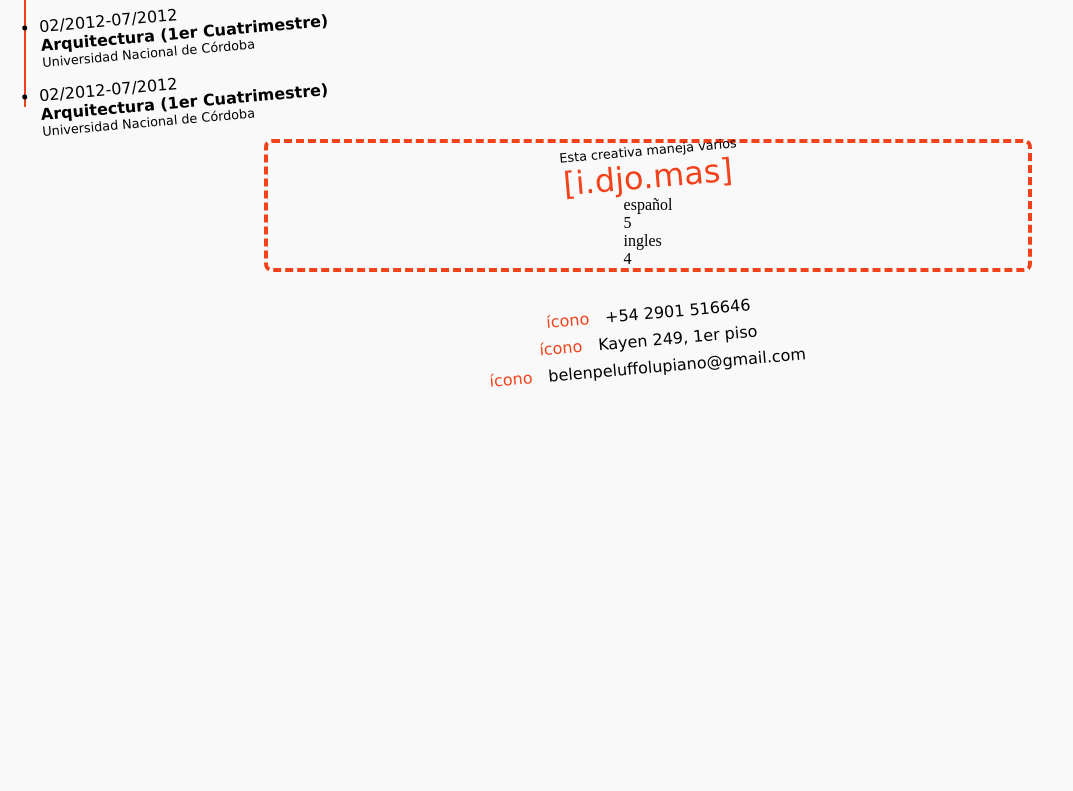
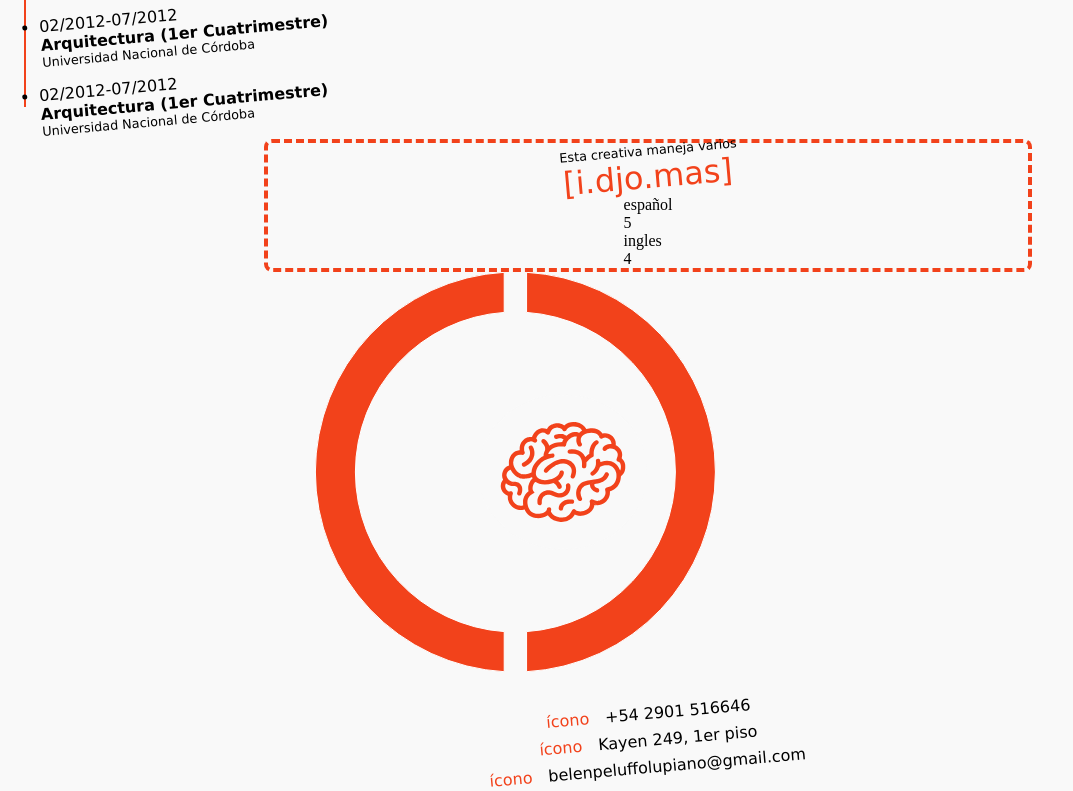
Before and after one commit to BelenPeluffo/curriculum-vitae, a React (Vite) app: page / in a window 1280 px wide. Shown: the part 1116-1907 px from the top of the page, without its empty margins (0-1073 px from the left). Before the commit the page ends 1763 px from the top, so only its background shows below. Built offline with nearby package versions, Linux system fonts and the light colour scheme.

Commit message:
feat (HobbiesWheel): creates basic styling.

```diff
--- /dev/null
+++ b/src/components/HobbiesWheel/HobbiesWheel.jsx
@@ -0,0 +1,25 @@
+import { PieChart } from "@mui/x-charts/PieChart";
+import BrandLogo from "../../assets/images/logo.svg";
+
+const HobbiesWheel = ({ items }) => {
+  return (
+    <div style={{ display: "flex", justifyContent: "center", width: "100%", alignItems: "center" }}>
+      <PieChart
+        series={[
+          { paddingAngle: 5, innerRadius: 160, outerRadius: 200, data: items },
+        ]}
+        width={400}
+        // width="100%"
+        height={400}
+        legend={{ hidden: true }}
+        colors={["var(--brand-orange)"]}
+      ></PieChart>
+      <img
+        src={BrandLogo}
+        style={{ position: "relative", top: "50%", right: "50%" }}
+      />
+    </div>
+  );
+};
+
+export default HobbiesWheel;
--- a/src/pages/Home.jsx
+++ b/src/pages/Home.jsx
@@ -6,6 +6,7 @@ import ContactData from "./ContactData";
 import PersonalData from "./PersonalData";
 import BioContainer from "../components/BioContainer/BioContainer";
 import Languages from "./Languages";
+import HobbiesWheel from "../components/HobbiesWheel/HobbiesWheel";
 
 const mockAnnItems = ["ganas de agarrar la pala", "iteligencia infravalorada"];
 const mockMainItems = [
@@ -49,6 +50,10 @@ const mockLanguages = [
   { language: "español", rating: 5 },
   { language: "ingles", rating: 4 },
 ];
+const mockHobbies = [
+  { label: "Idiomas", value: 100 },
+  { label: "Cocinar", value: 100 },
+];
 
 const Home = () => {
   return (
@@ -86,6 +91,7 @@ const Home = () => {
       <MainDataContainer sectionTitle={"Educación"} items={mockMainItems} />
       <MainDataContainer sectionTitle={"Neil"} items={mockMainItems} />
       <Languages items={mockLanguages} />
+      <HobbiesWheel items={mockHobbies} />
       <ContactData items={mockContactInfo} />
     </div>
   );
```
Also changed, not shown: src/assets/images/logo.svg (added).
